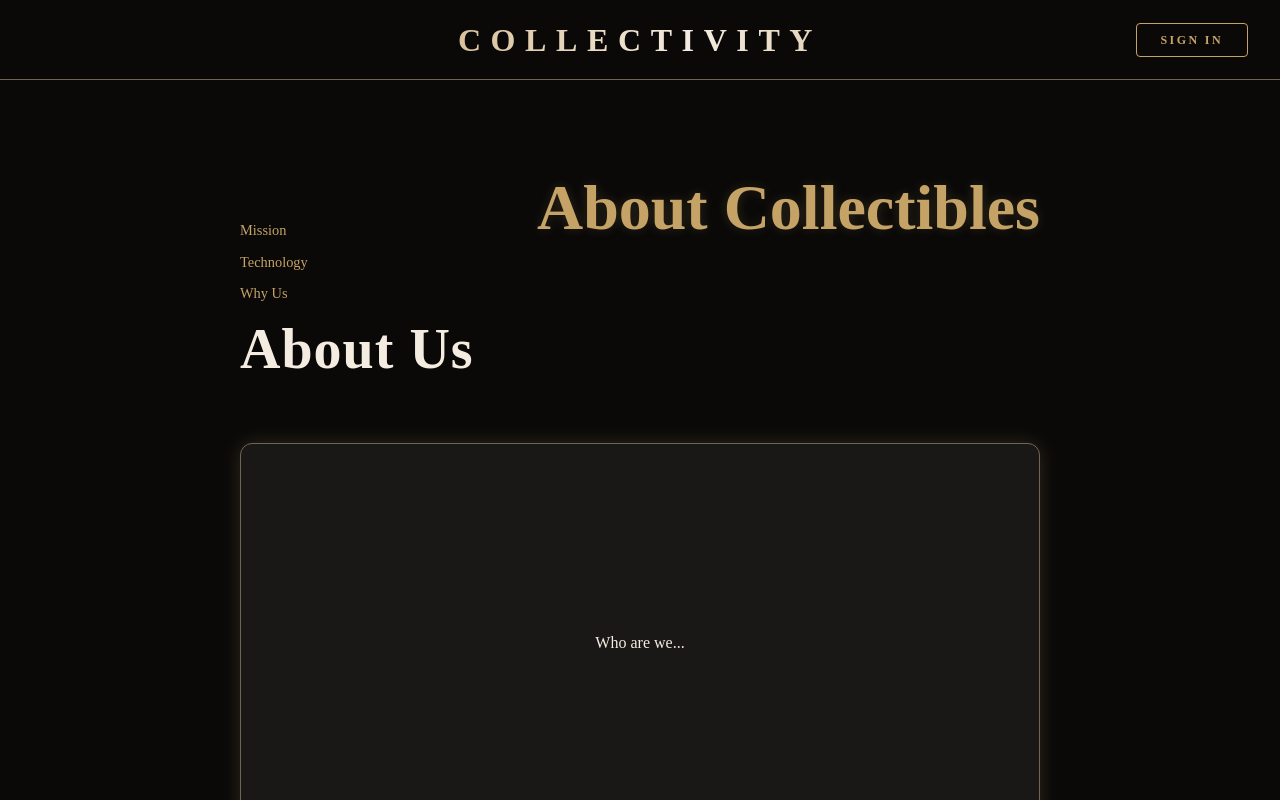
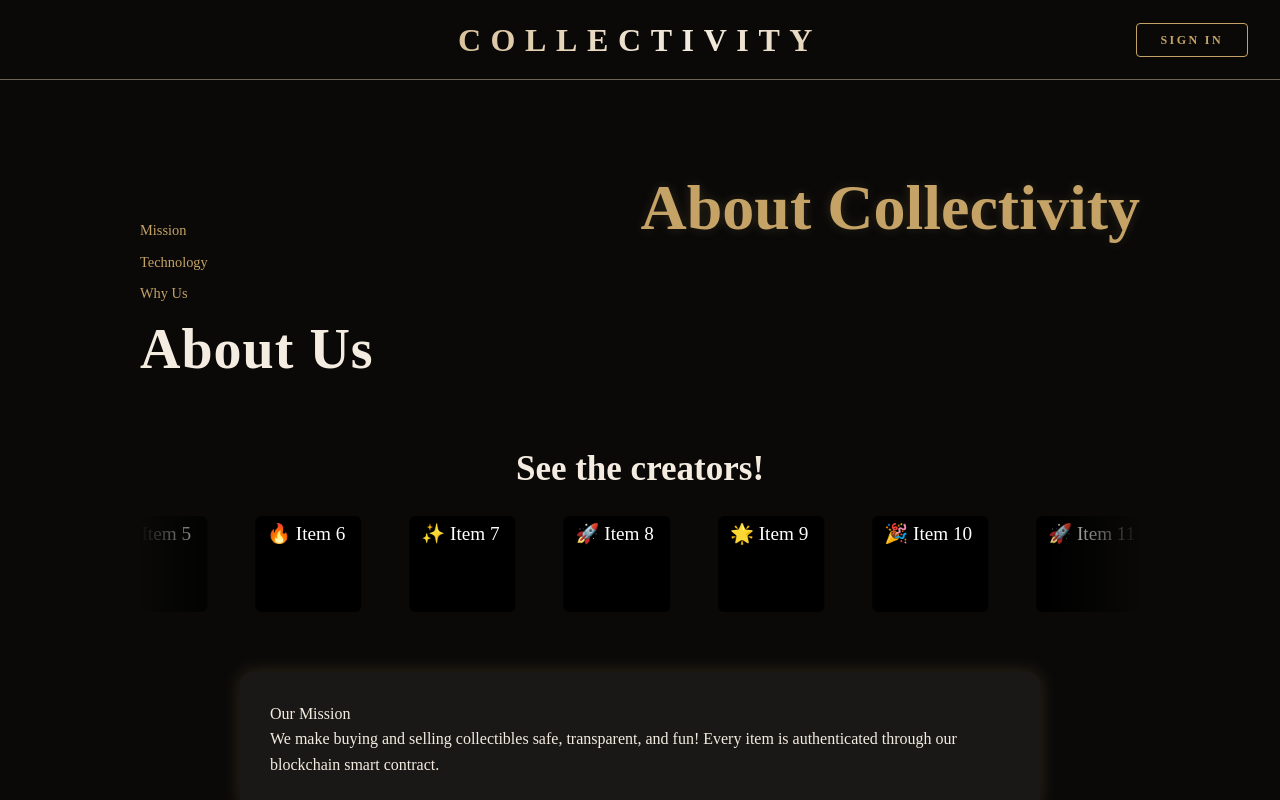
Before and after one commit to Kensey-McDowell/HackMT-2026-Collectivity, a React (Vite) app in the folder React/my-react-app/: page /about in a window 1280 px wide. Built offline with nearby package versions, Linux system fonts and the light colour scheme; what pocketbase would draw is missing.

Commit message:
Added image spanning

```diff
--- a/React/my-react-app/src/pages/about.css
+++ b/React/my-react-app/src/pages/about.css
@@ -128,6 +128,81 @@
   animation: slideUp 0.8s ease-out forwards;
 }
 
+
+/* From Uiverse.io by PriyanshuGupta28 */
+.marquee {
+  overflow: hidden;
+  /* hide the scrolling overflow */
+  width: 100%;
+  -webkit-mask-image: linear-gradient(
+    to right,
+    transparent 0%,
+    black 10%,
+    black 90%,
+    transparent 100%
+  );
+  mask-image: linear-gradient(
+    to right,
+    transparent 0%,
+    black 10%,
+    black 90%,
+    transparent 100%
+  );
+}
+.marquee_header {
+  font-size: 35px;
+  font-weight: 800;
+  text-align: center;
+  margin-bottom: 20px;
+}
+.marquee__inner {
+  display: flex;
+  width: max-content;
+  animation: marquee 15s linear infinite;
+}
+
+.marquee__group {
+  display: flex;
+}
+
+.marquee__group span {
+  margin: 0 1.5rem;
+  white-space: nowrap;
+  background: #000000;
+  color: white;
+  padding: 4px 16px 4px 12px;
+  border-radius: 6px;
+  font-size: 1.2rem;
+}
+
+@keyframes marquee {
+  0% {
+    transform: translateX(0);
+  }
+  100% {
+    transform: translateX(-50%);
+  }
+}
+
+.scroll-image-container img {
+  display: flex;
+  align-items: center;
+  flex-direction: column;
+  justify-content: center;
+  width: 60px;
+  height: 60px;
+  object-fit: cover;
+  border-radius: 8px;
+  display: block;
+}
+
+
+
+
+
+
+
+
 /* Staggered card animations */
 .about-card:nth-child(1) { animation-delay: 0.2s; }
 .about-card:nth-child(2) { animation-delay: 0.4s; }
--- a/React/my-react-app/src/pages/about.jsx
+++ b/React/my-react-app/src/pages/about.jsx
@@ -1,5 +1,7 @@
 import React from 'react';
 import './about.css';
+import CatPic from '../assets/images/TestPic.jpeg';
+import DogPic from '../assets/images/TestPic2.jpeg';
 
 export default function AboutPage() {
   return (
@@ -14,13 +16,61 @@ export default function AboutPage() {
       </div>
 
       {/* Sliding text */}
-      <div className="about-slide-up-text">About Collectibles</div>
+      <div className="about-slide-up-text">About Collectivity</div>
 
       <h1>About Us</h1>
 
-      <div className="about-people-container">
-        <h2> Who are we...</h2>
-      </div>
+        {/* From Uiverse.io by PriyanshuGupta28 */}
+        <div className="marquee">
+          <div className="marquee_header">See the creators!</div>
+          <div className="marquee__inner">
+            <div className="marquee__group">
+              <span className="scroll-image-container">
+                <span className="picture"> CatPic </span>
+                <img src={CatPic} alt = "CatPic"/>
+                </span>
+              <span className="scroll-image-container">
+                <span className="picture"> DogPic </span>
+                <img src={DogPic} alt = "DogPic"/>
+                </span>
+              <span>🚀 Item 3</span>
+              <span>🌟 Item 4</span>
+              <span>🎉 Item 5</span>
+              <span>🔥 Item 6</span>
+              <span>✨ Item 7</span>
+              <span>🚀 Item 8</span>
+              <span>🌟 Item 9</span>
+              <span>🎉 Item 10</span>
+              <span>🚀 Item 11</span>
+              <span>🌟 Item 12</span>
+              <span>🎉 Item 13</span>
+            </div>
+
+            <div className="marquee__group">
+              <span className="scroll-image-container">
+                <span className="picture"> CatPic </span>
+                <img src={CatPic} alt = "CatPic"/>
+                </span>
+              <span className="scroll-image-container">
+                <span className="picture"> DogPic </span>
+                <img src={DogPic} alt = "DogPic"/>
+                </span>
+              <span>🚀 Item 3</span>
+              <span>🌟 Item 4</span>
+              <span>🎉 Item 5</span>
+              <span>🔥 Item 6</span>
+              <span>✨ Item 7</span>
+              <span>🚀 Item 8</span>
+              <span>🌟 Item 9</span>
+              <span>🎉 Item 10</span>
+              <span>🚀 Item 11</span>
+              <span>🌟 Item 12</span>
+              <span>🎉 Item 13</span>
+            </div>
+          </div>
+        </div>
+
+
 
       <div className="about-card" id="mission">
         <h2>Our Mission</h2>
```
Also changed, not shown: React/my-react-app/src/assets/images/TestPic.jpeg (added), React/my-react-app/src/assets/images/TestPic2.jpeg (added).
